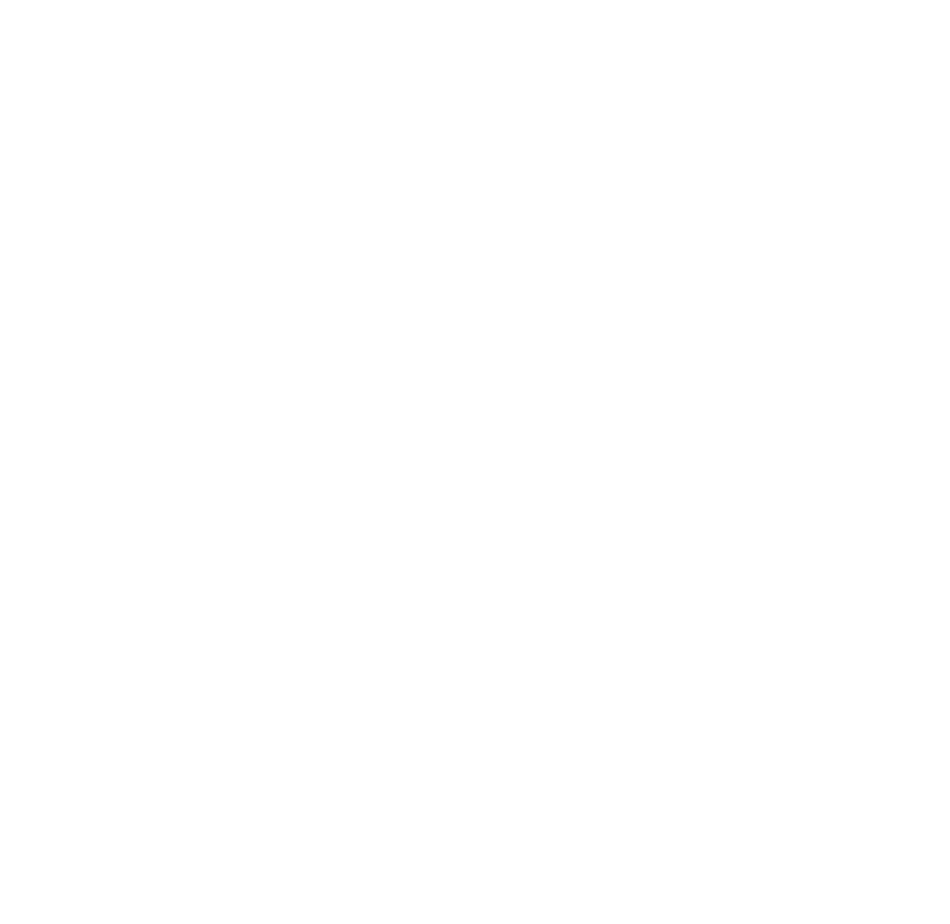
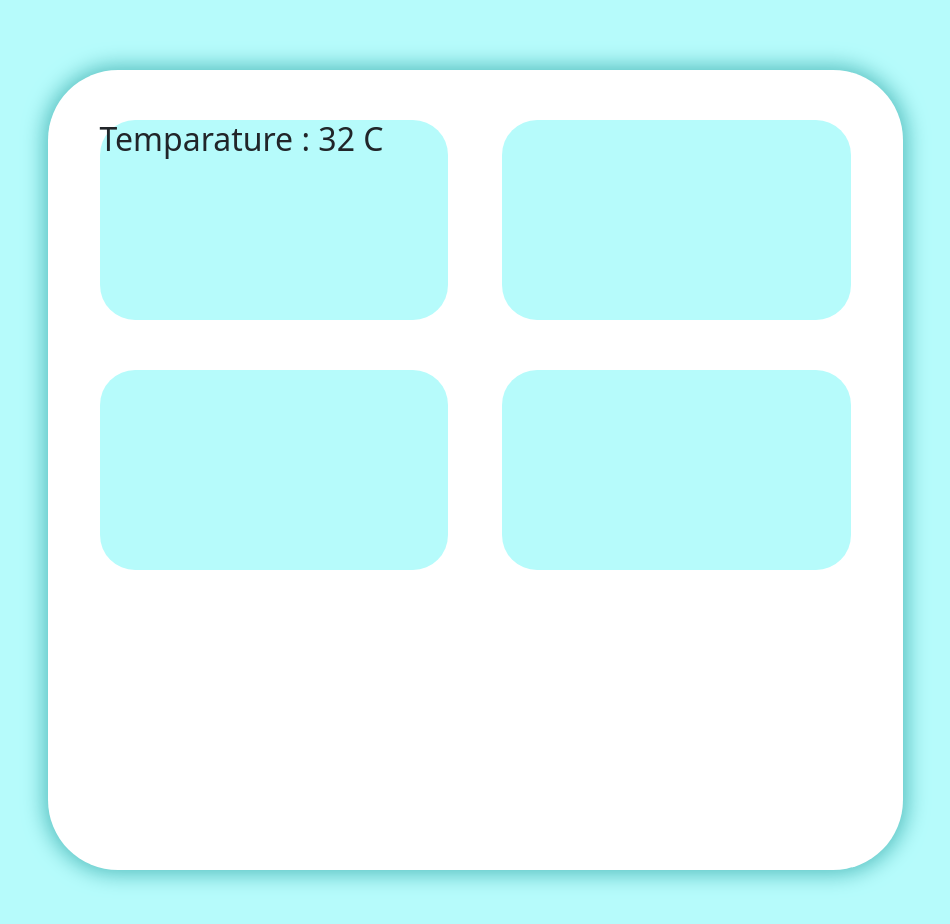
Before and after one commit to abhoygorai/weather-website, a website: page result.html in a window 1280 px wide. Shown: the whole page, without its empty margins (165-1115 px from the left). Before the commit the page ends 800 px from the top, so only its background shows below. Drawn offline with nearby package versions, Linux system fonts and the light colour scheme.

Commit message:
built the initial structure of the frontend

```diff
--- a/result.html
+++ b/result.html
@@ -0,0 +1,64 @@
+<!DOCTYPE html>
+<html lang="en">
+<head>
+    <meta charset="UTF-8">
+    <meta http-equiv="X-UA-Compatible" content="IE=edge">
+    <meta name="viewport" content="width=device-width, initial-scale=1.0">
+    <title>Abhoy's Weather</title>
+
+    <!-- google fonts -->
+    <link rel="preconnect" href="https://fonts.googleapis.com">
+    <link rel="preconnect" href="https://fonts.gstatic.com" crossorigin>
+    <link href="https://fonts.googleapis.com/css2?family=Josefin+Sans:wght@300;400;500;600;700&display=swap" rel="stylesheet">
+
+    <!-- bootstrap cdn -->
+    <link href="https://cdn.jsdelivr.net/npm/bootstrap@5.2.0-beta1/dist/css/bootstrap.min.css" rel="stylesheet" integrity="sha384-0evHe/X+R7YkIZDRvuzKMRqM+OrBnVFBL6DOitfPri4tjfHxaWutUpFmBp4vmVor" crossorigin="anonymous">
+
+    <!-- internal css -->
+    <link rel="stylesheet" href="static/css/result.css">
+</head>
+<body>
+
+    <div class="container">
+
+        <div class="row" id="main-row">
+            <!-- void divs to divide the screen for getting the middle screen -->
+            <div class="col">
+            </div>
+
+            <!-- this is the main window in which output will be shown -->
+            <div class="col-9" id="main-screen">
+                <div class="row" id="inside-row">
+                    <div class="col-6">
+                        <div class="inside-div left-inside-div">
+                            <h2>Temparature : <span>32 C</span></h2>
+                        </div>
+                    </div>
+                    <div class="col-6">
+                        <div class="inside-div right-inside-div">
+
+                        </div>
+                    </div>
+                </div>
+                <div class="row" id="inside-row">
+                    <div class="col-6">
+                        <div class="inside-div left-inside-div">
+
+                        </div>
+                    </div>
+                    <div class="col-6">
+                        <div class="inside-div right-inside-div">
+
+                        </div>
+                    </div>
+                </div>
+            </div>
+
+            <!-- void divs to divide the screen for getting the middle screen -->
+            <div class="col">
+            </div>
+        </div>
+    </div>
+
+</body>
+</html>
--- a/styles.css
+++ b/static/css/index.css
@@ -1,6 +1,6 @@
 body{
     background-color: rgb(182, 251, 251);
-    text-align: center;
+    text-align: center;letter-spacing: normal;
 }
 
 .logo{
@@ -21,3 +21,8 @@ body{
     margin-left: 35%;
     margin-right: 35%;
 }
+
+.btn{
+    width: 100px;
+    margin-top: 40px;
+}
--- /dev/null
+++ b/static/css/result.css
@@ -0,0 +1,45 @@
+body{
+    background-color: rgb(182, 251, 251);
+}
+
+#main-screen{
+    background-color: rgb(255, 255, 255);
+    box-shadow: 0 0 20px 5px rgb(92, 195, 195);
+    border-radius: 70px;
+    /* display: inline; */
+}
+
+#main-row{
+    margin-top: 70px;
+    margin-bottom: 70px;
+    height: 800px;
+}
+
+#void-row{
+    height: 100px;
+}
+
+.col-6{
+    height: 200px;
+    /* background-color: blue; */
+}
+
+#inside-row{
+    margin-top: 50px;
+}
+
+.inside-div{
+    background-color: rgb(182, 251, 251);
+    height: 200px;
+    border-radius: 35px;
+}
+
+.left-inside-div{
+    margin-left: 40px;
+    margin-right: 15px;
+}
+
+.right-inside-div{
+    margin-left: 15px;
+    margin-right: 40px;
+}
```
Also changed, not shown: index.html (+4 -2 lines), static/images/logo.png (renamed from images/logo.png).
